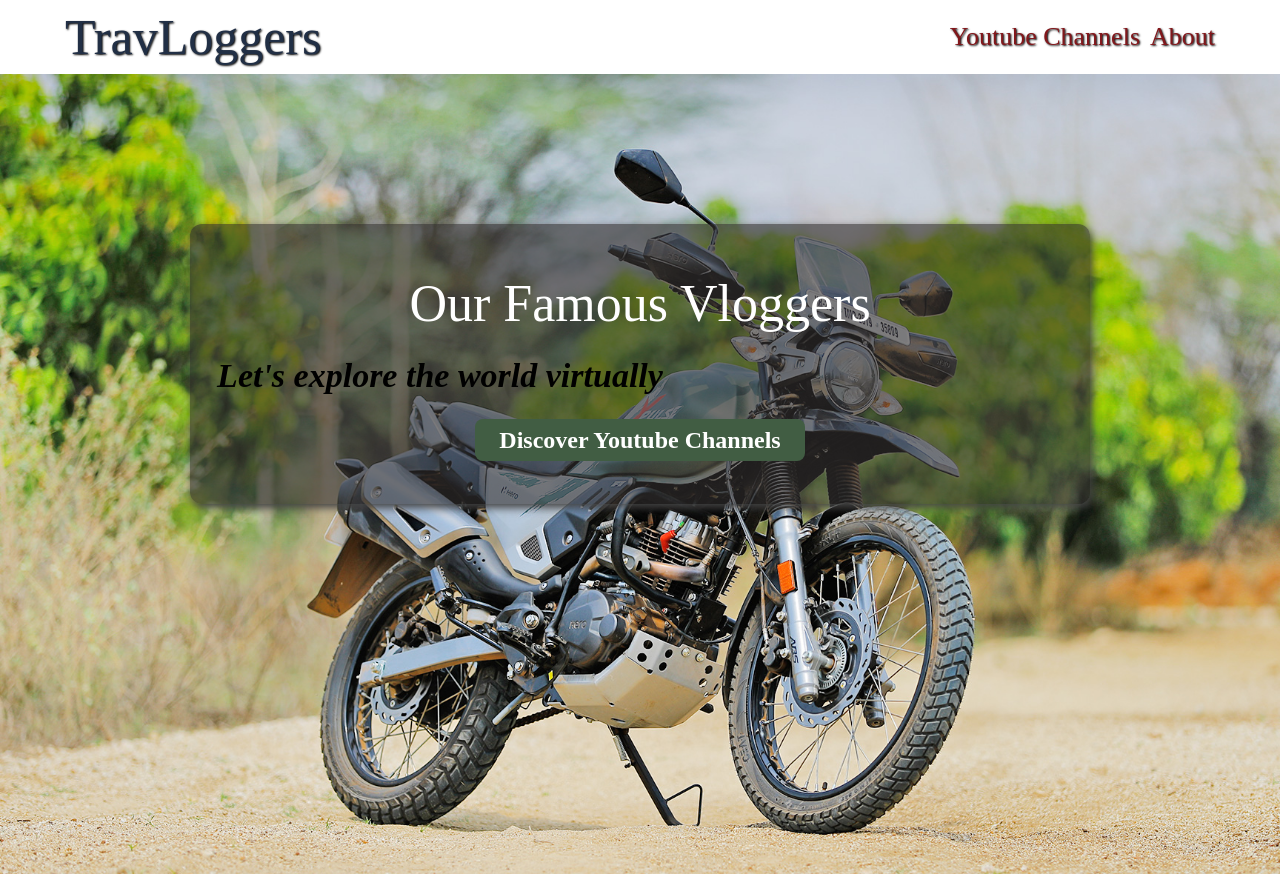
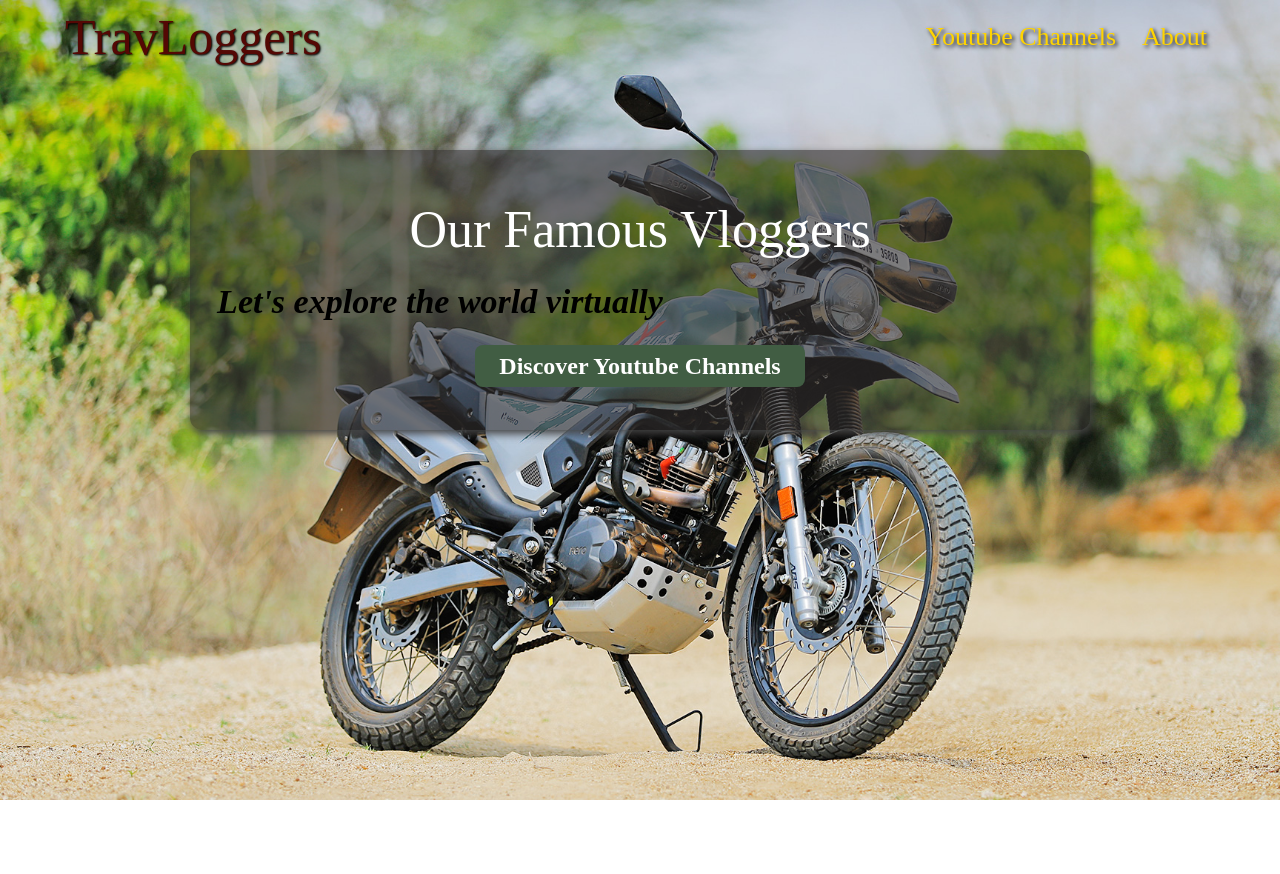
Before and after one commit to pavankumarAN/TravLoggers, a plain HTML site: page index.html in a window 1280 px wide. After the commit the page ends 800 px from the top, so only its background shows below. Drawn offline with Linux system fonts and the light colour scheme.

Commit message:
Applied absolute position to header and redefined header button's navigation styles

```diff
--- a/styles/shared.css
+++ b/styles/shared.css
@@ -6,7 +6,7 @@ ul {
     padding: 5px;
     text-decoration: none;
     font-size: 50px;
-    color: #212f45;
+    color: #540804;
     text-shadow: 1px 1px 2px rgb(0, 0, 0);
 }
 
@@ -15,23 +15,30 @@ ul {
     align-items: center;
     justify-content: space-between;
     padding: 8px 60px;
+    width: 100%;
+    position: absolute;
 }
 
 #container nav ul {
     display: flex;
     align-items: center;
-    justify-content: flex-end;
+    /* justify-content: flex-end; */
 }
 
 #container nav ul li {
-    /* margin: 0px; */
+    margin: 0px 8px;
 }
 
 #container nav ul li a {
     padding: 5px;
     text-decoration: none;
     font-size: 26px;
-    color: #81171b;
-    text-shadow: 1px 1px 2px rgb(0, 0, 0);
+    color: #ffd400;
+    text-shadow: 2px 2px 4px rgb(0, 0, 0);
+}
 
+#container nav ul li a:hover, #container nav ul li a:active {
+    color: black;
+    background-color: #ffd400;
+    border-radius: 5px;
 }
```
